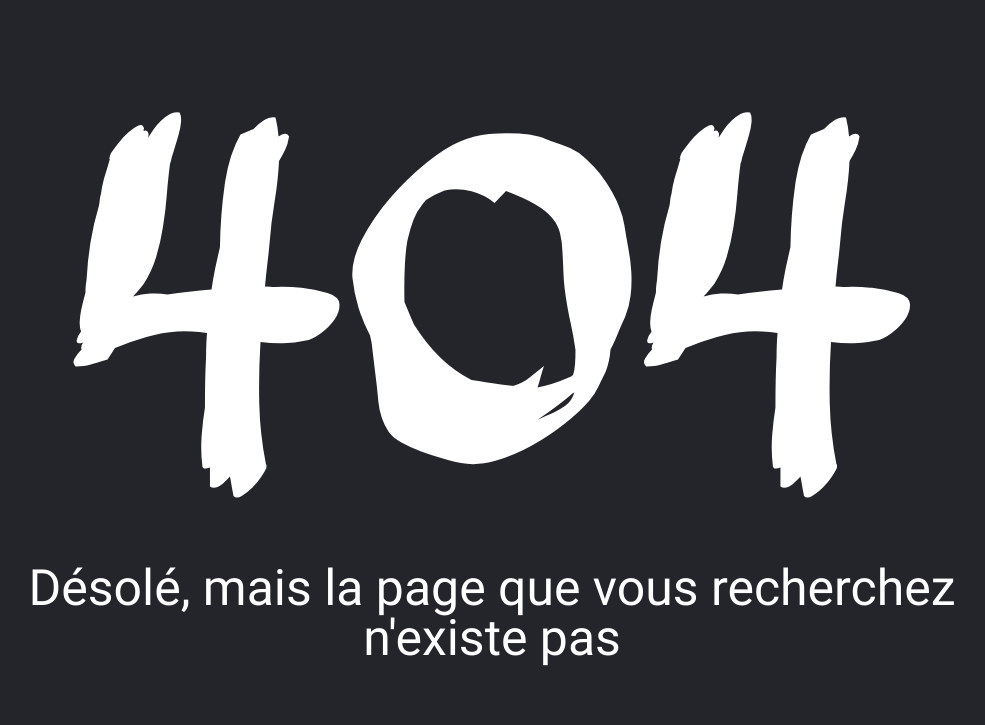
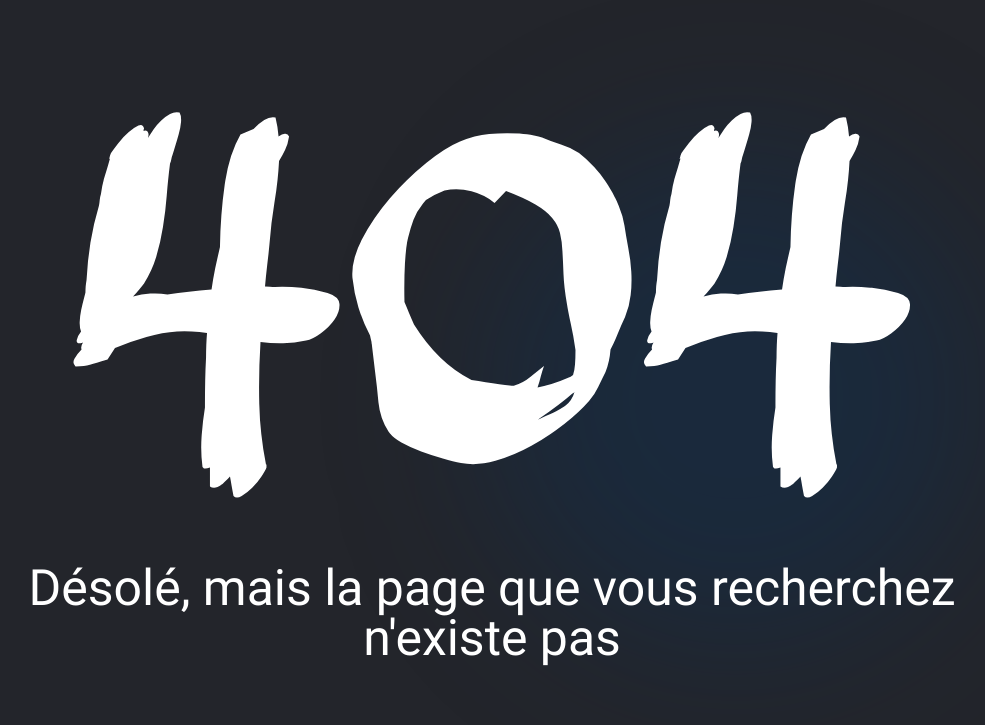
Before and after one commit to TimeoBlondeleauDubois/Frozen-Liste, a Flask app: page /error404 in a window 1280 px wide. Shown: the part 75-800 px from the top of the page, without its empty margins (148-1133 px from the left). Run offline with Flask 3, Linux system fonts and the light colour scheme; style sheets or scripts are compiled from the project's sources.

Commit message:
chore: Update 404 page styles and add glowing effect

```diff
--- a/static/404/404.css
+++ b/static/404/404.css
@@ -37,6 +37,9 @@ $big-margin-right-mb: px;*/
   align-items: center;
   justify-content: center;
   flex-direction: column;
+  position: relative;
+  z-index: -1;
+  overflow: hidden;
 }
 
 .h1-404 {
@@ -45,6 +48,7 @@ $big-margin-right-mb: px;*/
   color: white;
   margin-left: 8px;
   margin-right: 8px;
+  z-index: 1;
 }
 
 .p-404 {
@@ -55,6 +59,19 @@ $big-margin-right-mb: px;*/
   max-width: 1000px;
   margin-left: 8px;
   margin-right: 8px;
+  z-index: 1;
+}
+
+.glow {
+  position: absolute;
+  z-index: 0;
+  width: 100%;
+  max-width: 500px;
+  aspect-ratio: 1/1;
+  background-color: rgba(0, 55, 110, 0.253);
+  border-radius: 50%;
+  filter: blur(80px);
+  transition: top 3s, left 3s;
 }
 
 @media screen and (max-width: 870px) {
@@ -63,6 +80,9 @@ $big-margin-right-mb: px;*/
   }
   .p-404 {
     font-size: 40px;
+  }
+  .glow {
+    max-width: 250px;
   }
 }
 @media screen and (max-width: 700px) {
--- a/static/404/404.scss
+++ b/static/404/404.scss
@@ -7,6 +7,9 @@
     align-items: center;
     justify-content: center;
     flex-direction: column;
+    position: relative;
+    z-index: -1;
+    overflow: hidden;
 }
 
 .h1-404 {
@@ -15,6 +18,7 @@
     color: white;
     margin-left: $big-margin-left-pc;
     margin-right: $big-margin-right-pc;
+    z-index: 1;
 }
 
 .p-404 {
@@ -25,6 +29,19 @@
     max-width: 1000px;
     margin-left: $big-margin-left-pc;
     margin-right: $big-margin-right-pc;
+    z-index: 1;
+}
+
+.glow {
+    position: absolute;
+    z-index: 0;
+    width: 100%;
+    max-width: 500px;
+    aspect-ratio: 1 / 1;
+    background-color: rgba(0, 55, 110, 0.253);
+    border-radius: 50%;
+    filter: blur(80px);
+    transition: top 3s, left 3s;
 }
 
 @media screen and (max-width: 870px) {
@@ -34,6 +51,10 @@
 
     .p-404 {
         font-size: 40px;
+    }
+
+    .glow {
+        max-width: 250px;
     }
 }
 
--- a/templates/404.html
+++ b/templates/404.html
@@ -8,7 +8,37 @@
 
 {% block content %}
     <div class="page-content">
+        <div class="glow"></div>
         <h1 class="h1-404">404</h1>
         <p class="p-404">Désolé, mais la page que vous recherchez n'existe pas</p>
     </div>
 {% endblock %}
+
+{% block scripts %}
+<script>
+    document.addEventListener('DOMContentLoaded', () => {
+        const circle = document.querySelector('.glow');
+        const pageContent = document.querySelector('.page-content');
+
+        function getRandomPosition() {
+            const x = Math.random() * (pageContent.clientWidth - circle.clientWidth);
+            const y = Math.random() * (pageContent.clientHeight - circle.clientHeight);
+            return { x, y };
+        }
+
+        function moveCircle() {
+            const { x, y } = getRandomPosition();
+            circle.style.top = `${y}px`;
+            circle.style.left = `${x}px`;
+        }
+
+        function continuousMove() {
+            moveCircle();
+            setTimeout(continuousMove, 3000);
+        }
+
+        moveCircle();
+        continuousMove();
+    });
+</script>
+{% endblock %}
--- a/templates/layout.html
+++ b/templates/layout.html
@@ -16,5 +16,6 @@
     </header>
     {% block content %}{% endblock %}
     <footer></footer>
+    {% block scripts %}{% endblock %}
 </body>
 </html>
```
Also changed, not shown: 1 other file.
